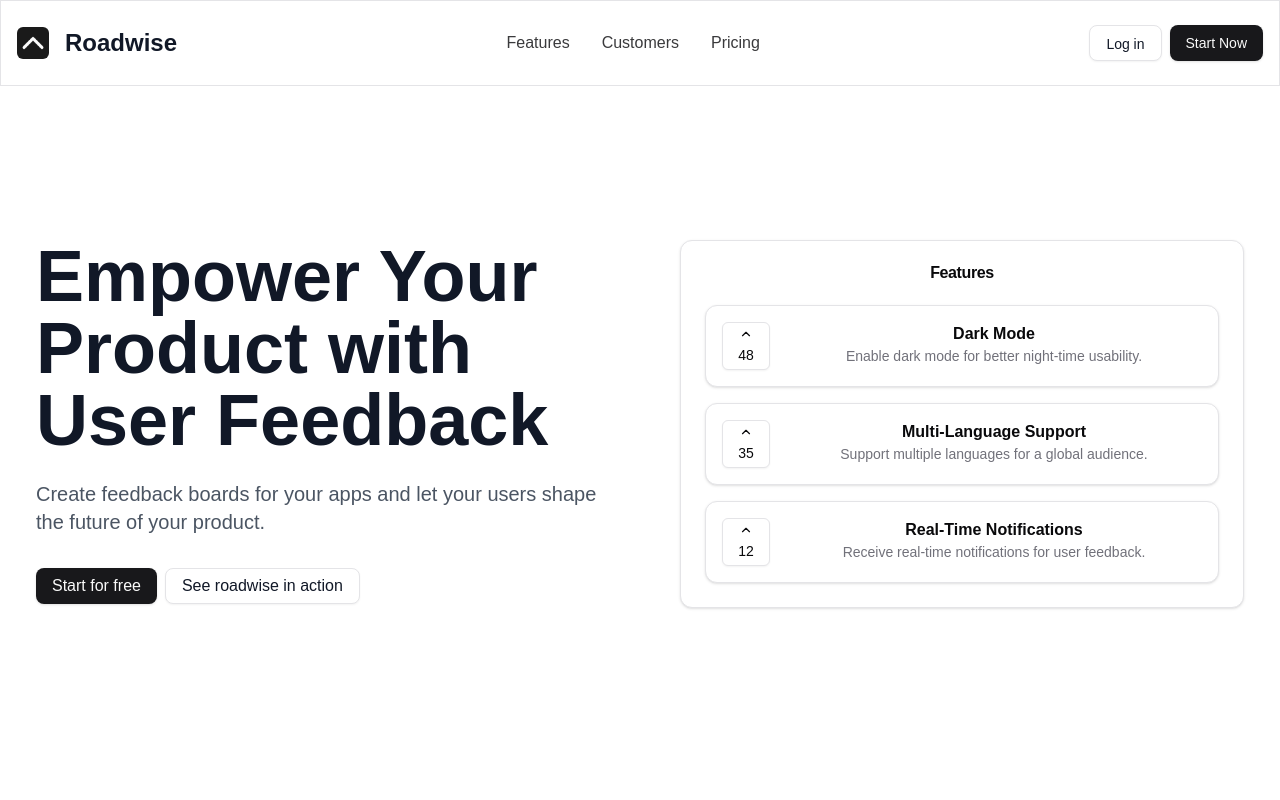
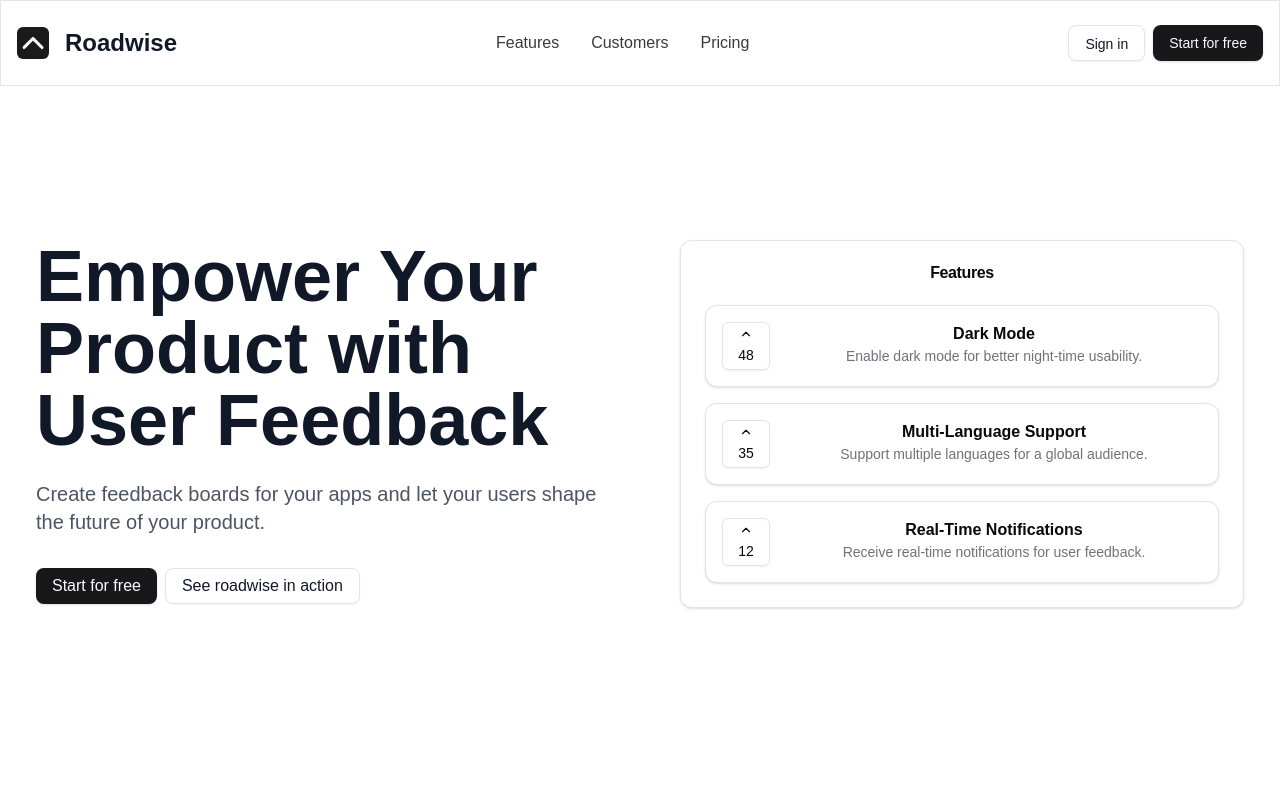
Before and after one commit to roadwise-dev/roadwise, a Next.js app: page / in a window 1280 px wide. Shown: the top 800 px of the page. Built offline with nearby package versions, Linux system fonts and the light colour scheme.

Commit message:
style: rename auth buttons in navbar

```diff
--- a/components/landing/navbar.tsx
+++ b/components/landing/navbar.tsx
@@ -58,12 +58,12 @@
           <div className="flex items-center space-x-2">
             <Button asChild variant="outline" className="rounded-lg text-sm hidden sm:block">
               <Link href="/login" aria-label="Log in to your account">
-                Log in
+                Sign in
               </Link>
             </Button>
             <Button asChild className="rounded-lg text-sm">
               <Link href="/signup" aria-label="Sign up for an account">
-                Start Now
+                Start for free
               </Link>
             </Button>
           </div>
```
